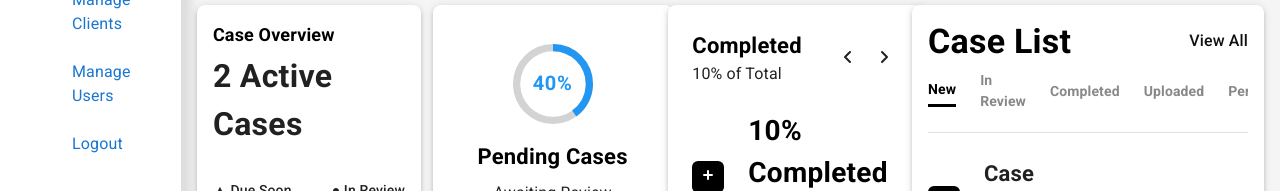
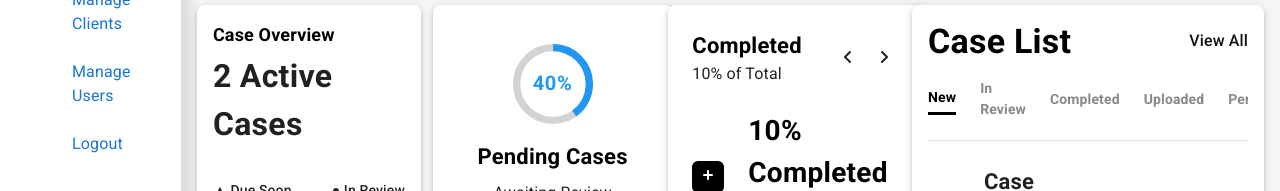
Before and after one commit to InternalShadow/toothy, a React (Vite) app: page / in a window 1280 px wide. Shown: the part 168-359 px from the top of the page. Built offline with nearby package versions, Linux system fonts and the light colour scheme; some icons are missing.

Commit message:
alter padding

```diff
--- a/src/components/widgets/CaseList.jsx
+++ b/src/components/widgets/CaseList.jsx
@@ -146,6 +146,7 @@ export default function CaseList({ cases, isFreeform = false }) {
         overflow='scroll'
         maxWidth='25vw'
         borderBottom='1px solid #e0e0e0'
+        pt={1}
         pb={2}
       >
         {filters.map((f) => (
```
